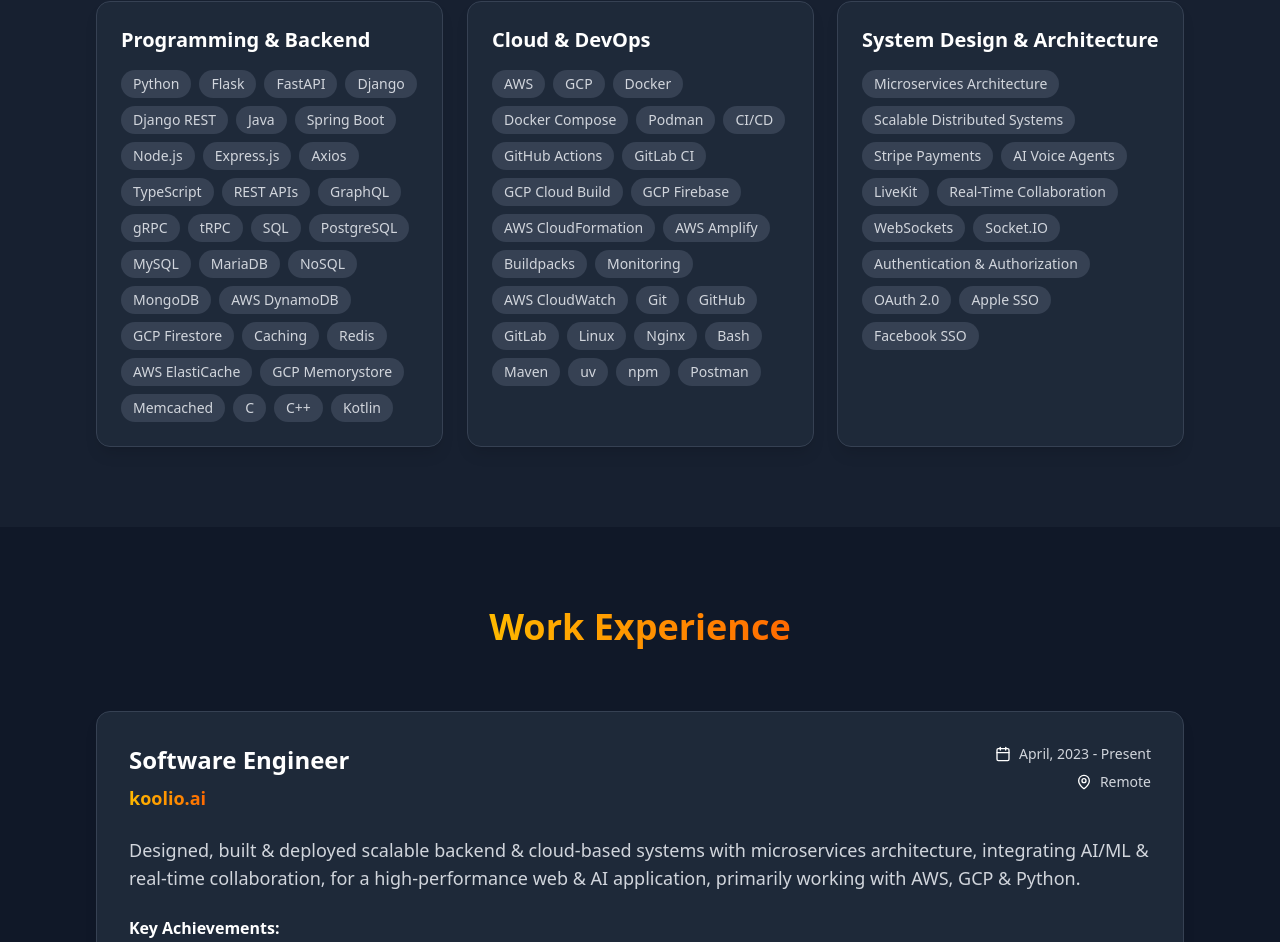
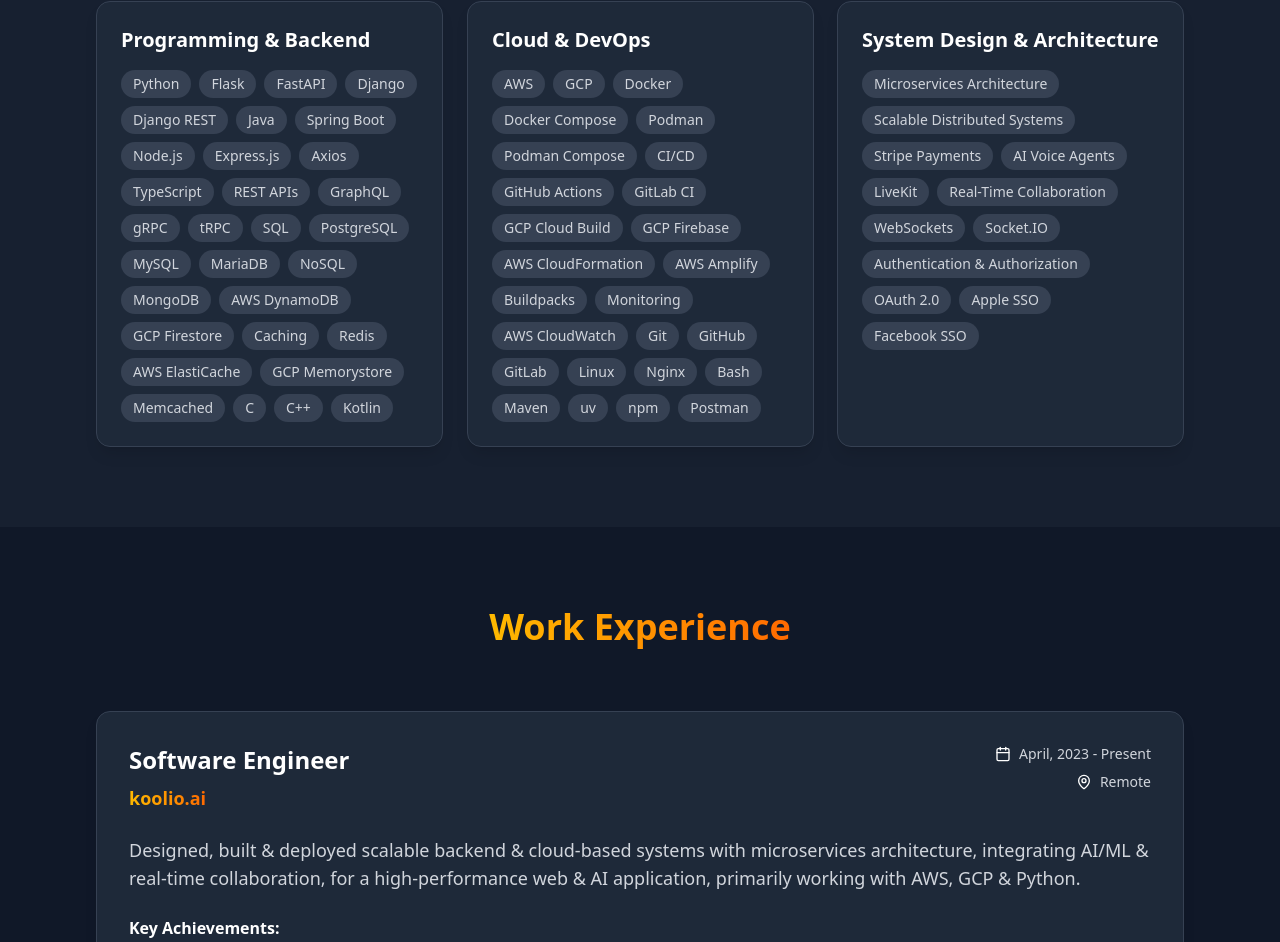
Before and after one commit to deluxe-wizard-seven/portfolio-website, a React (Vite) app: page / in a window 1280 px wide. Shown: the part 1479-2421 px from the top of the page. Built offline with nearby package versions, Linux system fonts and the light colour scheme.

Commit message:
updated the portfolio (added the missing skill).

```diff
--- a/src/App.tsx
+++ b/src/App.tsx
@@ -423,6 +423,7 @@
         "Docker",
         "Docker Compose",
         "Podman",
+        "Podman Compose",
         "CI/CD",
         "GitHub Actions",
         "GitLab CI",
```
